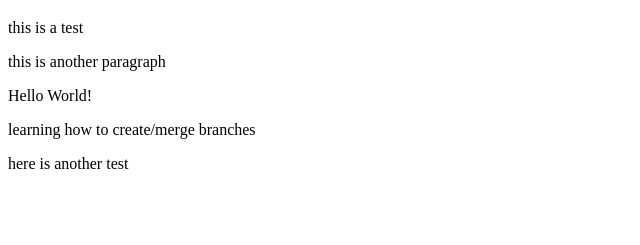
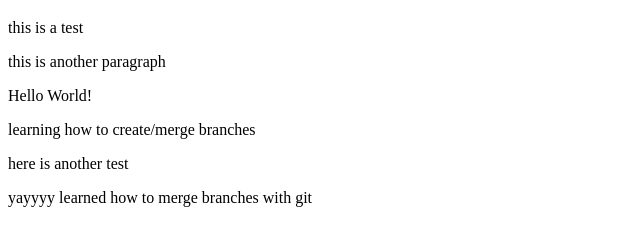
Before and after one commit to Blaine137/git-test, a website: page index.html in a window 1280 px wide. Shown: the part 61-306 px from the top of the page, without its empty margins (0-640 px from the left). Drawn offline with Linux system fonts and the light colour scheme.

Commit message:
learned how to merge branches with git

```diff
--- a/index.html
+++ b/index.html
@@ -8,5 +8,6 @@
         <p>Hello World!</p>
         <p>learning how to create/merge branches</p>
         <p>here is another test</p>
+        <p>yayyyy learned how to merge branches with git</p>
     </body>
 </html>
```
